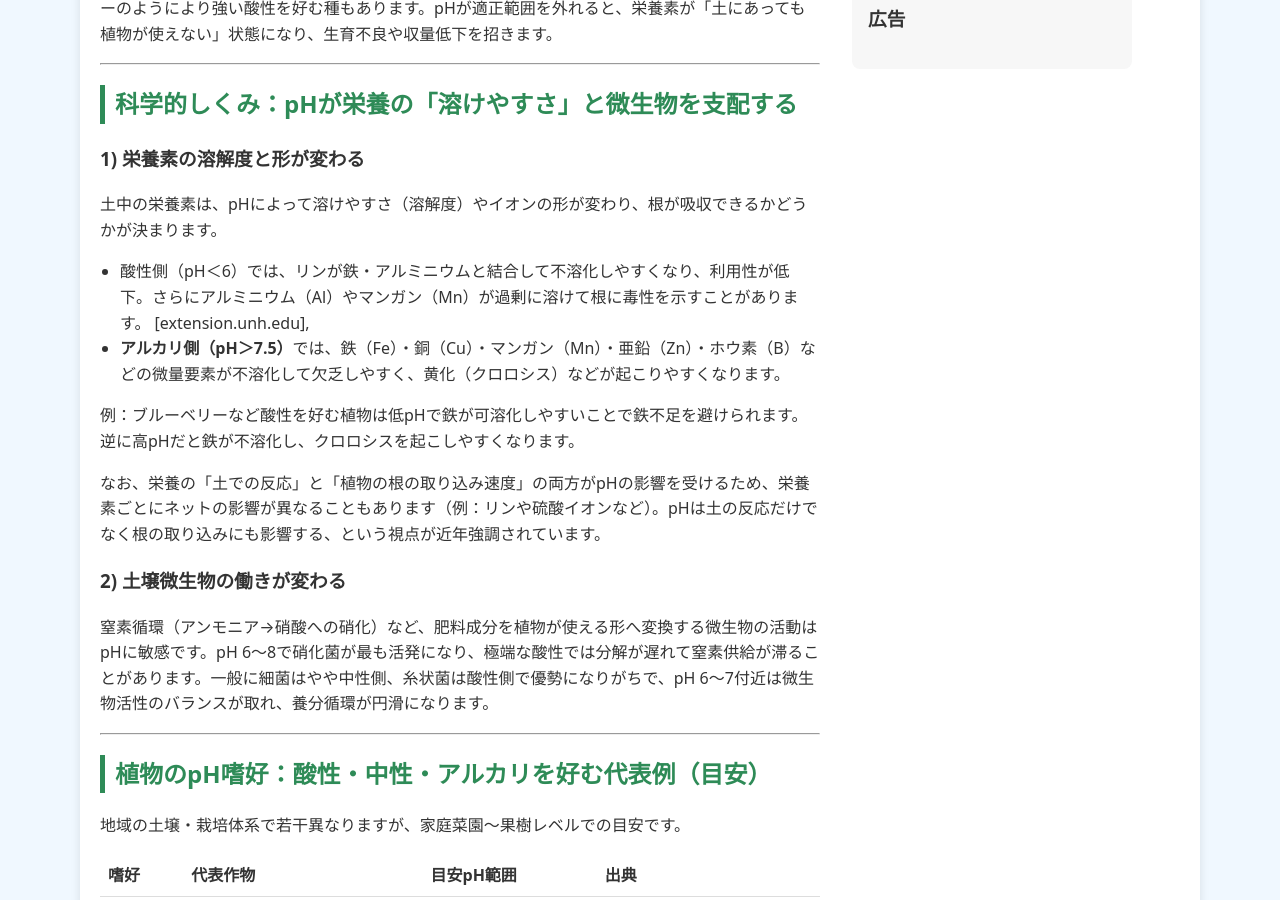
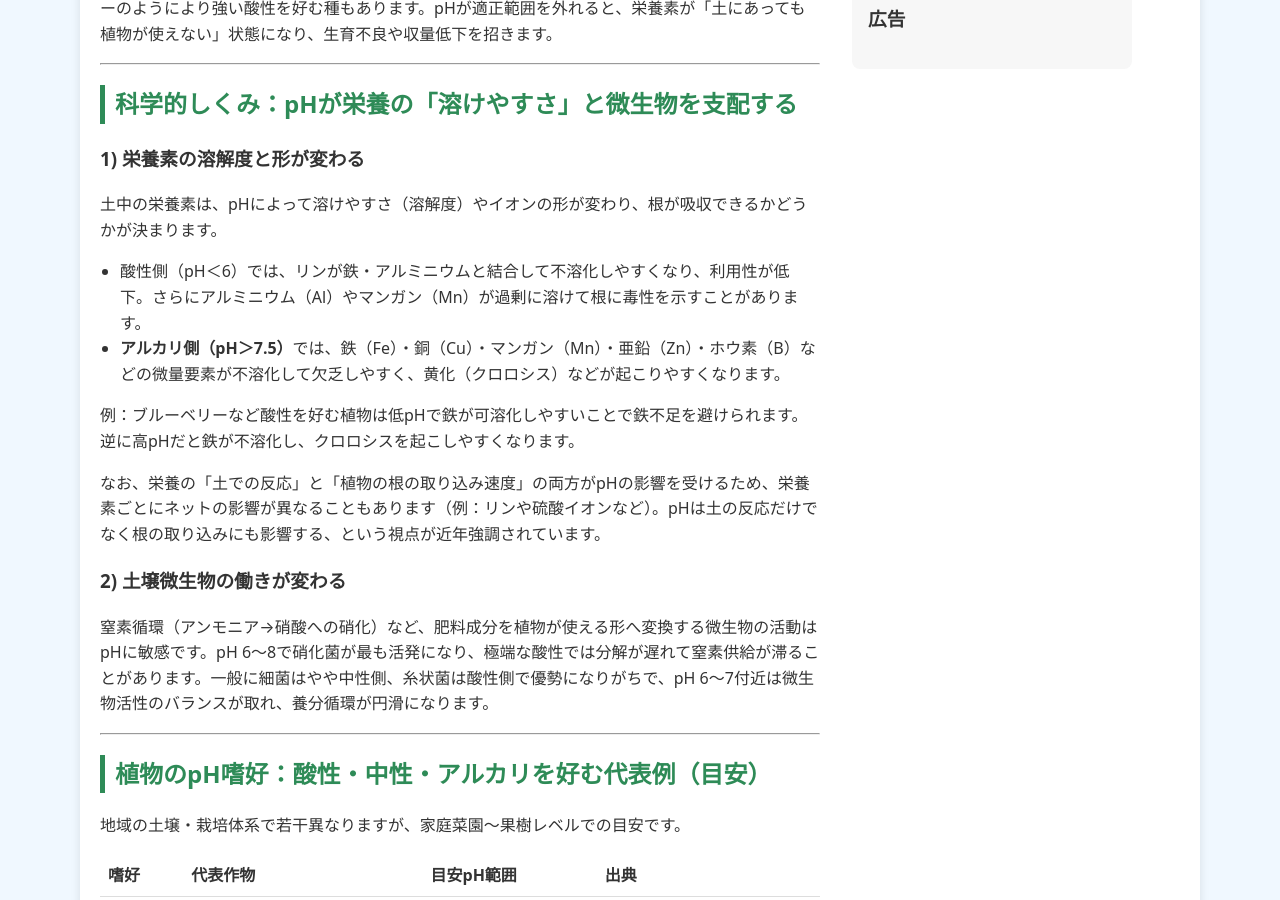
Before and after one commit to shiitake-garden/shiitake-garden.github.io, a Jekyll site: the page built from column_ph.html, in a window 1280 px wide and 900 px high, scrolled down 454 px. Built offline with Jekyll 4.4.1, drawn with Linux system fonts in a browser that asks for light colours.

Commit message:
Update column_ph.html

```diff
--- a/column_ph.html
+++ b/column_ph.html
@@ -29,7 +29,7 @@ title: 園芸データ検索
       </p>
       <ul>
         <li>
-          酸性側（pH＜6）では、リンが鉄・アルミニウムと結合して不溶化しやすくなり、利用性が低下。さらにアルミニウム（Al）やマンガン（Mn）が過剰に溶けて根に毒性を示すことがあります。 [extension.unh.edu],
+          酸性側（pH＜6）では、リンが鉄・アルミニウムと結合して不溶化しやすくなり、利用性が低下。さらにアルミニウム（Al）やマンガン（Mn）が過剰に溶けて根に毒性を示すことがあります。
         </li>
         <li>
           <strong>アルカリ側（pH＞7.5）</strong>では、鉄（Fe）・銅（Cu）・マンガン（Mn）・亜鉛（Zn）・ホウ素（B）などの微量要素が不溶化して欠乏しやすく、黄化（クロロシス）などが起こりやすくなります。
```
